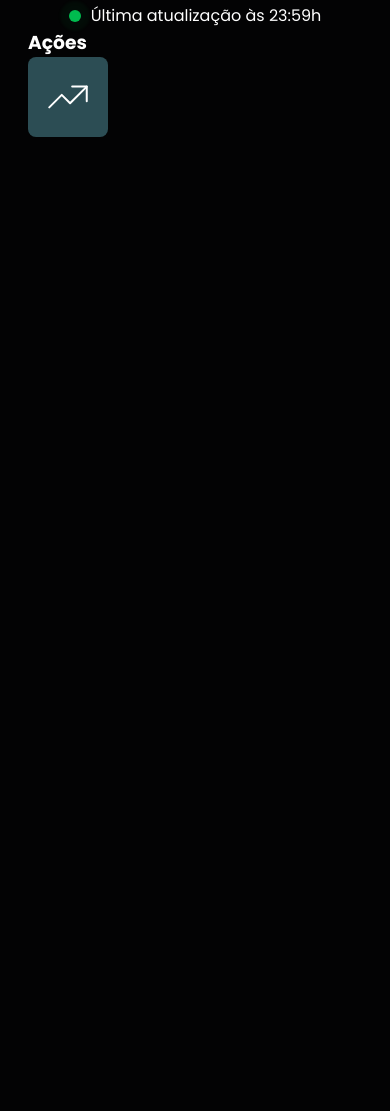
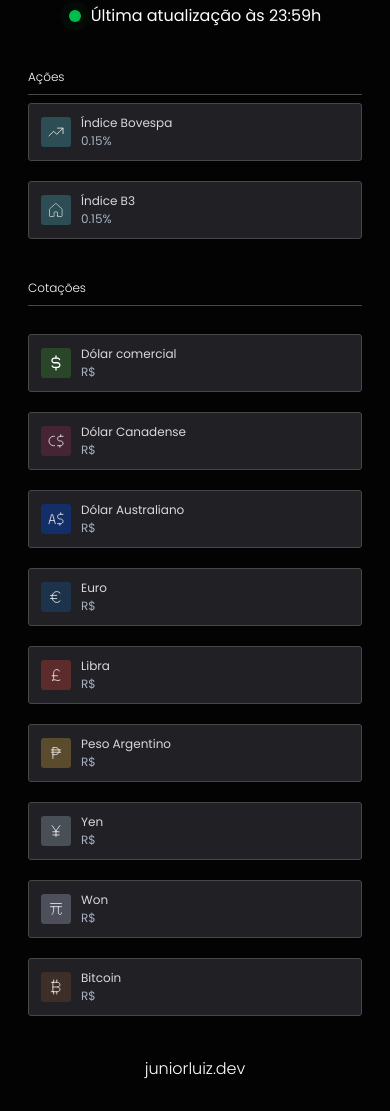
Before and after one commit to juniorrluiz/currencyTracker, a plain HTML site: page index.html in a window 390 px wide. Shown: the part 229-1340 px from the top of the page. Before the commit the page ends 844 px from the top, so only its background shows below. Drawn offline with Linux system fonts and the light colour scheme.

Commit message:
responsividade finalizada

```diff
--- a/index.html
+++ b/index.html
@@ -45,16 +45,110 @@
         <span class="notification"></span>
       </div>
 
-      <section class="acoes">
+      <section class="dados">
         <h3>Ações</h3>
-        <span class="line"></span>
+        <div class="line"></div>
 
-        <div class="acoes-content">
+        <div class="dados-content">
           <div class="cards">
-            <img src="./assets/bovespa-icon.svg" alt="">
+            <img src="./assets/bovespa-icon.svg" alt="bovespa" />
+            <div>
+              <span class="card-title">Índice Bovespa</span>
+              <span class="card-value">0.15%</span>
+            </div>
           </div>
-        </div>
-      </section>
+
+          <div class="cards">
+            <img src="./assets/ifix-icon.svg" alt="ifix" />
+            <div>
+              <span class="card-title">Índice B3</span>
+              <span class="card-value">0.15%</span>
+            </div>
+          </div>
+          </div>
+          </section>
+
+          <section class="dados">
+            <h3>Cotações</h3>
+            <div class="dados-content">
+            <div class="line"></div>
+          <div class="cards">
+            <img src="./assets/dollar-icon.svg" alt="dolar" />
+            <div>
+              <span class="card-title">Dólar comercial</span>
+              <span class="card-value">R$</span>
+            </div>
+          </div>
+
+          <div class="cards">
+            <img src="./assets/canadian-dollar-icon.svg" alt="dolarC" />
+            <div>
+              <span class="card-title">Dólar Canadense</span>
+              <span class="card-value">R$</span>
+            </div>
+          </div>
+
+          <div class="cards">
+            <img src="./assets/australian-dollar-icon.svg" alt="dolarA" />
+            <div>
+              <span class="card-title">Dólar Australiano</span>
+              <span class="card-value">R$</span>
+            </div>
+          </div>
+
+          <div class="cards">
+            <img src="./assets/euro-icon.svg" alt="euro" />
+            <div>
+              <span class="card-title">Euro</span>
+              <span class="card-value">R$</span>
+            </div>
+          </div>
+
+          <div class="cards">
+            <img src="./assets/libra-icon.svg" alt="libra" />
+            <div>
+              <span class="card-title">Libra</span>
+              <span class="card-value">R$</span>
+            </div>
+          </div>
+
+          <div class="cards">
+            <img src="./assets/peso-argentino-icon.svg" alt="peso" />
+            <div>
+              <span class="card-title">Peso Argentino</span>
+              <span class="card-value">R$</span>
+            </div>
+          </div>
+
+          <div class="cards">
+            <img src="./assets/yen-icon.svg" alt="yen" />
+            <div>
+              <span class="card-title">Yen</span>
+              <span class="card-value">R$</span>
+            </div>
+          </div>
+
+          <div class="cards">
+            <img src="./assets/won-icon.svg" alt="won" />
+            <div>
+              <span class="card-title">Won</span>
+              <span class="card-value">R$</span>
+            </div>
+          </div>
+
+          <div class="cards">
+            <img src="./assets/bitcoin-icon.svg" alt="btc" />
+            <div>
+              <span class="card-title">Bitcoin</span>
+              <span class="card-value">R$</span>
+            </div>
+          </div>
+          </div>
+        </section>
+        <footer>
+          <a href="#">juniorluiz.dev</a>
+        </footer>
+    </div>
     </div>
   </body>
 </html>
--- a/style.css
+++ b/style.css
@@ -7,11 +7,11 @@
 :root {
   --text-color-primary: #fff;
   --text-color-secondary: #d9d9d9;
+  --text-color-tertiary: #a7b2c3;
   --background: #030304;
   --notification: #00bc4f;
   --line: #474747;
   --card-background: #202025;
-
 }
 
 body {
@@ -56,8 +56,8 @@ li {
   list-style: none;
 }
 
-li:hover{
-  border-bottom:1px solid var(--notification);
+li:hover {
+  border-bottom: 0.0625rem solid var(--notification);
 }
 
 header {
@@ -118,13 +118,67 @@ header figure {
 }
 
 .notification {
-  top: 0;
-  left: 0;
-  width: 12px;
-  height: 12px;
+  width: 0.75rem;
+  height: 0.75rem;
   background-color: var(--notification);
   border-radius: 50%;
   animation: notification 2s infinite;
+}
+
+.dados {
+  margin: 2.5rem 0;
+}
+
+section h3 {
+  font-weight: 300;
+  font-size: 0.75rem;
+}
+
+.line {
+  border-bottom: 0.0313rem solid var(--line);
+  margin: 0.5rem 0;
+}
+
+.dados-content {
+  display: grid;
+  gap: 1.25rem;
+}
+
+.cards {
+  background-color: var(--card-background);
+  border-radius: 0.1875rem;
+  border: 0.0238rem solid var(--line);
+  padding: 0.625rem 0.75rem;
+  width: 100%;
+  gap: 0.625rem;
+  display: flex;
+  align-items: center;
+}
+
+.cards div {
+  display: flex;
+  flex-direction: column;
+}
+
+.cards img {
+  width: 1.875rem;
+  height: 1.875rem;
+}
+
+.cards .card-title {
+  font-size: 0.75rem;
+  color: var(--text-color-secondary);
+}
+
+.cards .card-value {
+  font-size: 0.75rem;
+  color: var(--text-color-tertiary);
+}
+
+footer {
+  display: flex;
+  justify-content: center;
+  font-weight: 300;
 }
 
 @keyframes notification {
```
Also changed, not shown: .github/Capa.png (added), assets/ifix-icon.svg (renamed from assets/IFIX.svg), 1 other file.
